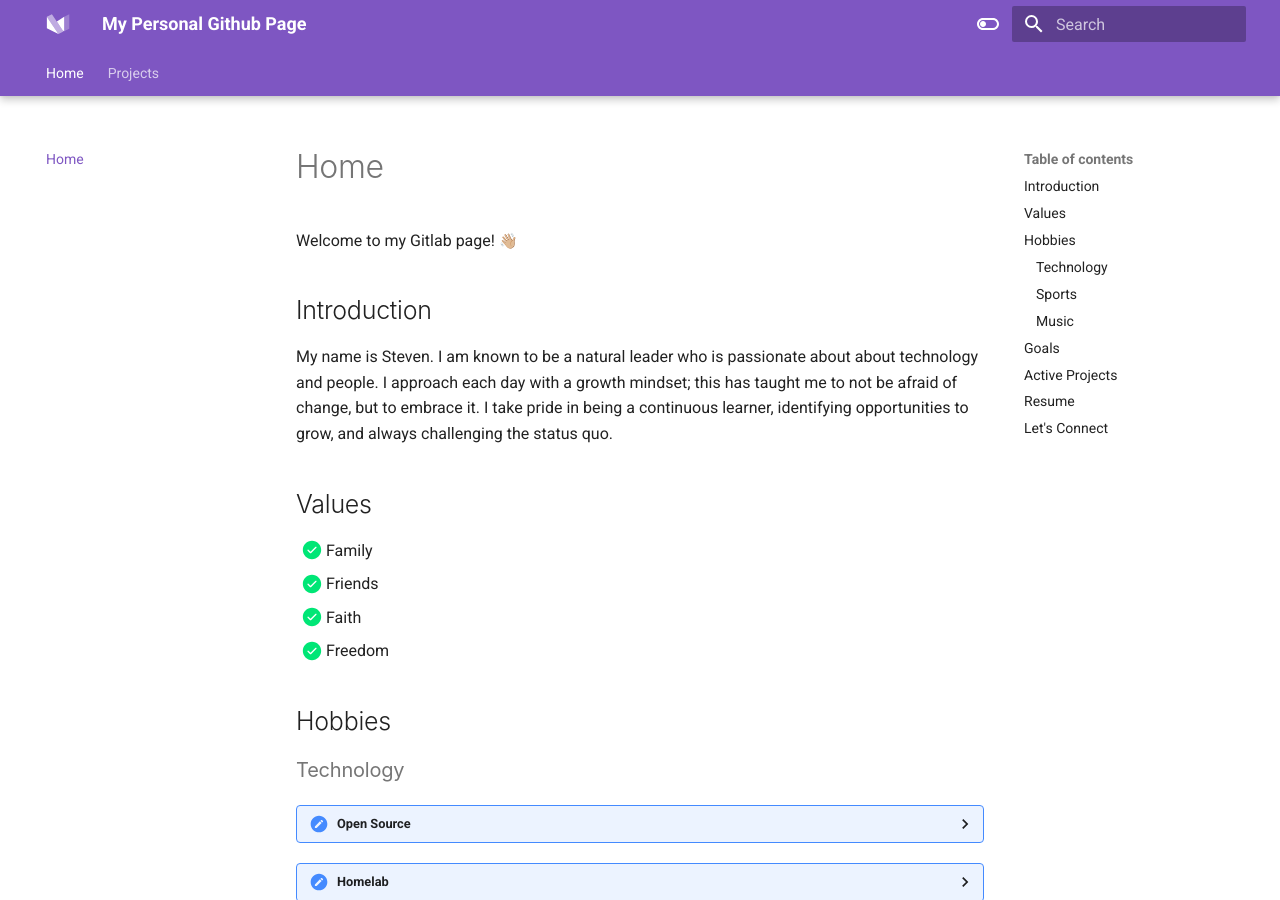
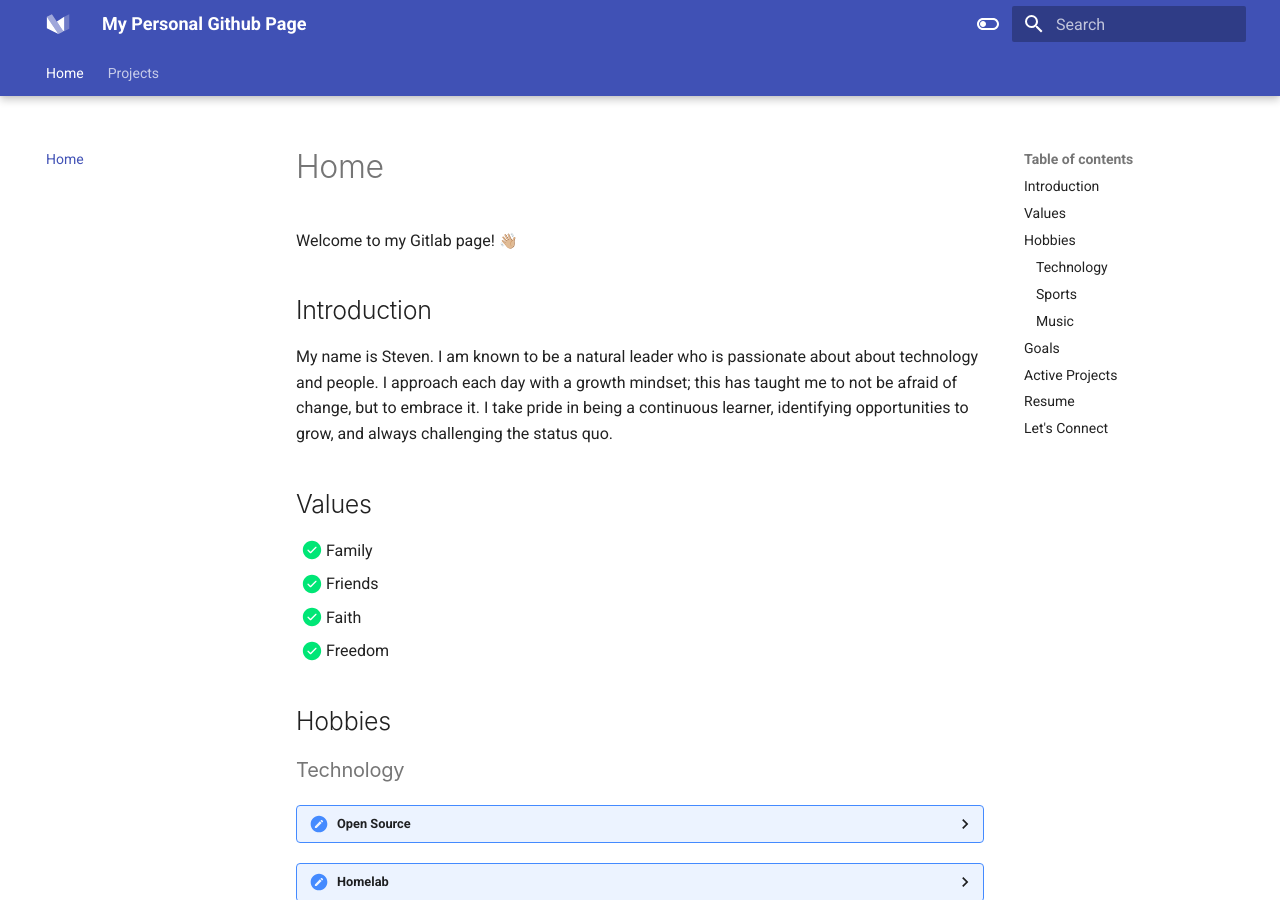
Before and after one commit to stevejoluc/stevejoluc.github.io, an MkDocs documentation site: the page built from docs/index.md, in a window 1280 px wide and 900 px high. Built offline with MkDocs 1.6.1 and Material for MkDocs 9.7.7, drawn with Linux system fonts in a browser that asks for light colours; emoji names are drawn with the system emoji font.

Commit message:
update theme

```diff
--- a/mkdocs.yml
+++ b/mkdocs.yml
@@ -57,14 +57,14 @@ theme:
     # - toc.integrate
   palette:
     - scheme: default
-      primary: deep purple
-      accent: deep purple
+      primary: indigo
+      accent: indigo
       toggle:
         icon: material/toggle-switch-off-outline
         name: Switch to dark mode
     - scheme: slate
       primary: black
-      accent: deep purple
+      accent: indigo
       toggle:
         icon: material/toggle-switch
         name: Switch to light mode
```
Also changed, not shown: 1 other file.
